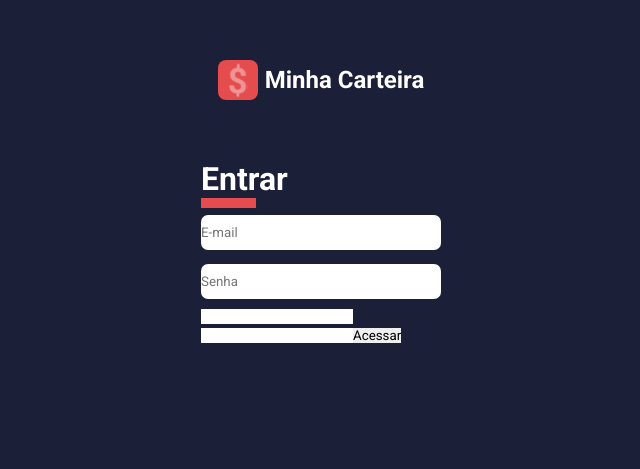
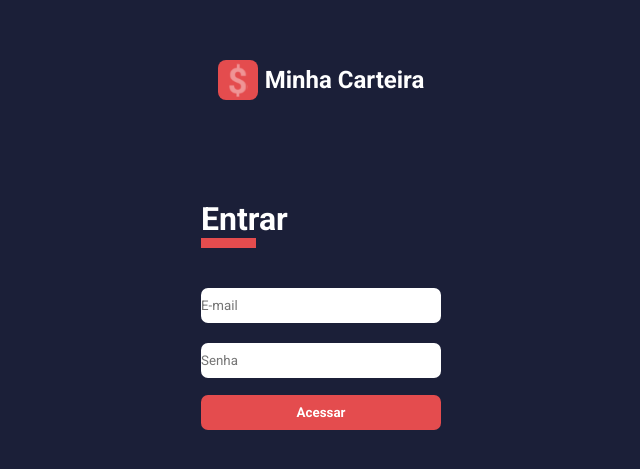
Before and after one commit to Winicios-Mauri/dashboard, a React (Create React App) app: page / in a window 1280 px wide. Shown: the part 155-624 px from the top of the page, without its empty margins (319-959 px from the left). Built offline with nearby package versions, Linux system fonts and the light colour scheme.

Commit message:
fix: creating button component

```diff
--- /dev/null
+++ b/src/components/Button/index.tsx
@@ -0,0 +1,11 @@
+import React, { ButtonHTMLAttributes } from 'react'
+
+import { Container } from './styles'
+
+type IButtonProps = ButtonHTMLAttributes<HTMLButtonElement>
+
+const Button: React.FC<IButtonProps> = ({ children, ...rest }) => {
+  return <Container {...rest}>{children}</Container>
+}
+
+export default Button
--- /dev/null
+++ b/src/components/Button/styles.ts
@@ -0,0 +1,20 @@
+import styled from 'styled-components'
+
+export const Container = styled.button`
+  width: 100%;
+
+  margin: 7px 0;
+  padding: 10px 0;
+
+  border-radius: 7px;
+
+  font-weight: bold;
+  color: ${props => props.theme.colors.white};
+  background-color: ${props => props.theme.colors.warning};
+
+  transition: opacity 0.3s;
+
+  &:hover {
+    opacity: 0.7;
+  }
+`
--- a/src/components/Input/styles.ts
+++ b/src/components/Input/styles.ts
@@ -3,7 +3,7 @@
 export const Container = styled.input`
   width: 100%;
 
-  margin: 7px 0;
+  margin: 10px 0;
   padding: 10px 0;
 
   border-radius: 7px;
--- a/src/pages/SignIn/index.tsx
+++ b/src/pages/SignIn/index.tsx
@@ -3,6 +3,7 @@
 import logoImg from '../../assets/logo.svg'
 
 import Input from '../../components/Input'
+import Button from '../../components/Button'
 
 import { Container, Logo, Form, FormTitle } from './styles'
 
@@ -17,9 +18,7 @@
         <FormTitle onSubmit={() => {}}>Entrar</FormTitle>
         <Input type="email" required placeholder="E-mail" />
         <Input type="password" required placeholder="Senha" />
-        <input type="text"></input>
-        <input type="text"></input>
-        <button type="submit">Acessar</button>
+        <Button type="submit">Acessar</Button>
       </Form>
     </Container>
   )
--- a/src/pages/SignIn/styles.ts
+++ b/src/pages/SignIn/styles.ts
@@ -40,6 +40,9 @@
 `
 
 export const FormTitle = styled.h1`
+  margin-top: 40px;
+  margin-bottom: 30px;
+
   color: ${props => props.theme.colors.white};
 
   &:after {
```
